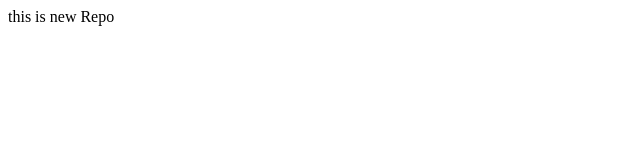
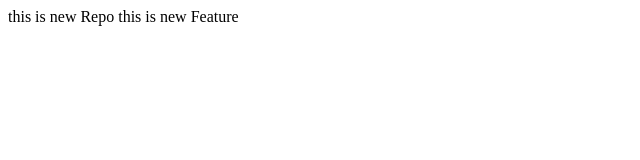
Before and after one commit to Rajumithungowda/Localrepo, a plain HTML site: page index.html in a window 1280 px wide. Shown: the whole page, without its empty margins (0-640 px from the left). Drawn offline with Linux system fonts and the light colour scheme.

Commit message:
add new feature

```diff
--- a/index.html
+++ b/index.html
@@ -1 +1,2 @@
 <pr>this is new Repo</pr>
+<pr>this is new Feature</pr>
```
